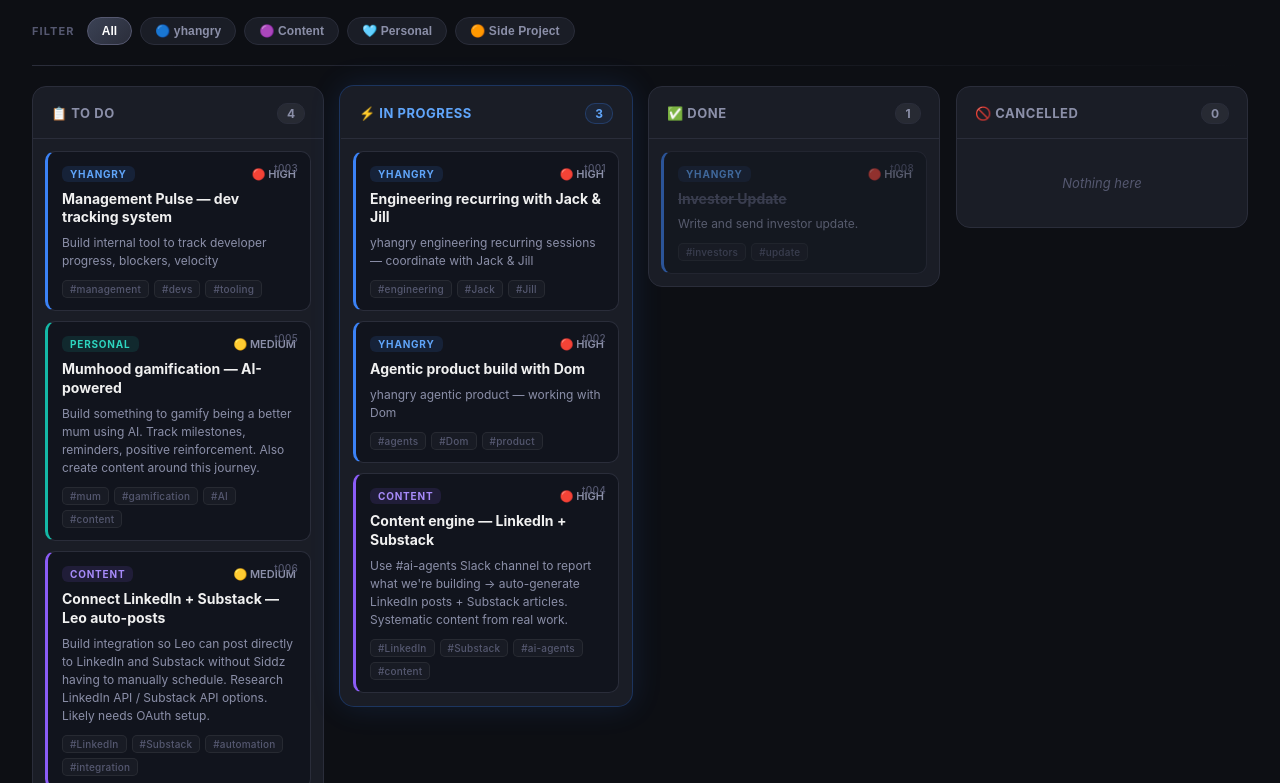
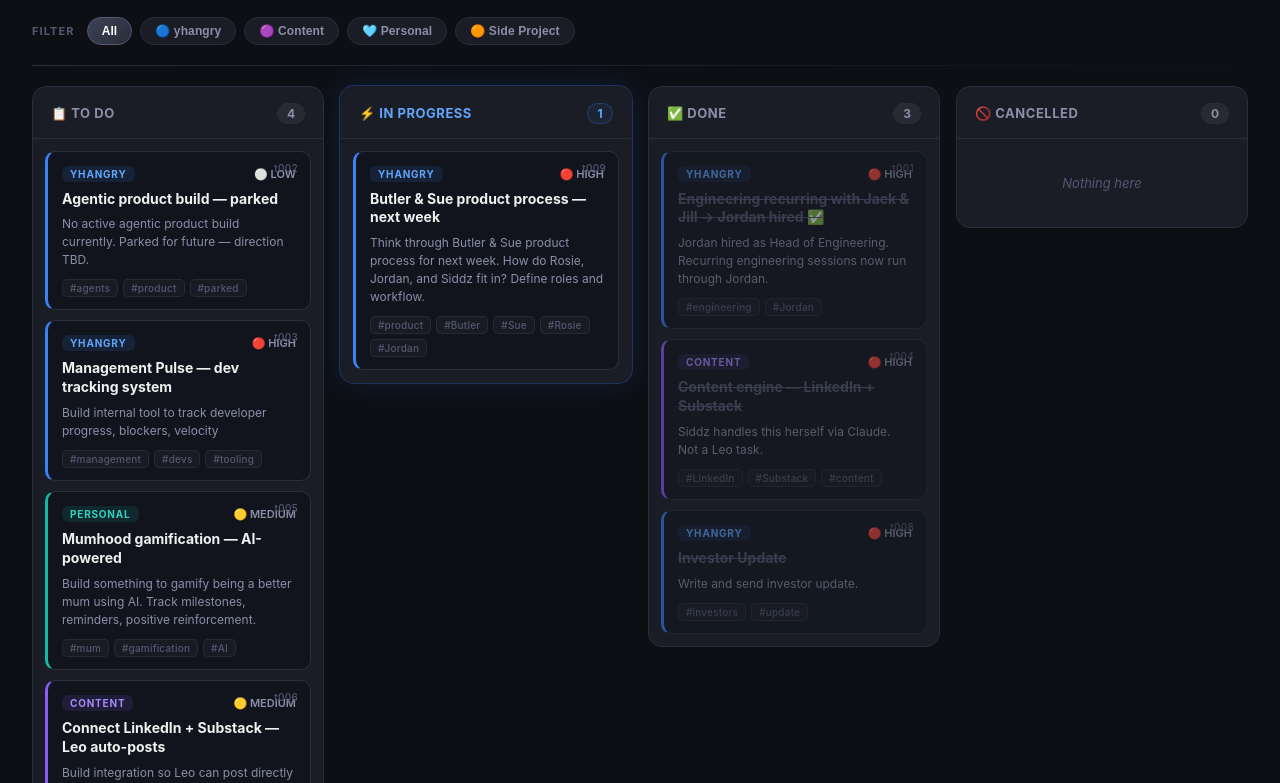
Before and after one commit to leojarvis91/mission-control, a plain HTML site: page index.html in a window 1280 px wide. Shown: the part 92-875 px from the top of the page. Drawn offline with Linux system fonts and the light colour scheme.

Commit message:
Board update 2026-03-21 — Jordan hired, Butler & Sue added

```diff
--- a/index.html
+++ b/index.html
@@ -431,39 +431,38 @@
 //  TASK DATA — regenerate this block on changes
 // ─────────────────────────────────────────────
 const TASK_DATA = {
-  "lastUpdated": "2026-03-07T07:35:00.000Z",
+  "lastUpdated": "2026-03-21T07:00:00.000Z",
   "tasks": [
     {
       "id": "t001",
-      "title": "Engineering recurring with Jack & Jill",
-      "detail": "yhangry engineering recurring sessions — coordinate with Jack & Jill",
-      "status": "IN_PROGRESS",
+      "title": "Engineering recurring with Jack & Jill → Jordan hired ✅",
+      "detail": "Jordan hired as Head of Engineering. Recurring engineering sessions now run through Jordan.",
+      "status": "DONE",
       "category": "yhangry",
       "priority": "HIGH",
       "createdAt": "2026-03-04T23:34:51.000Z",
-      "updatedAt": "2026-03-04T23:34:51.000Z",
+      "updatedAt": "2026-03-21T07:00:00.000Z",
       "dueDate": null,
       "tags": [
         "engineering",
-        "Jack",
-        "Jill"
+        "Jordan"
       ],
-      "completedAt": null
+      "completedAt": "2026-03-21T07:00:00.000Z"
     },
     {
       "id": "t002",
-      "title": "Agentic product build with Dom",
-      "detail": "yhangry agentic product — working with Dom",
-      "status": "IN_PROGRESS",
+      "title": "Agentic product build — parked",
+      "detail": "No active agentic product build currently. Parked for future — direction TBD.",
+      "status": "TODO",
       "category": "yhangry",
-      "priority": "HIGH",
+      "priority": "LOW",
       "createdAt": "2026-03-04T23:34:51.000Z",
-      "updatedAt": "2026-03-04T23:34:51.000Z",
+      "updatedAt": "2026-03-21T07:00:00.000Z",
       "dueDate": null,
       "tags": [
         "agents",
-        "Dom",
-        "product"
+        "product",
+        "parked"
       ],
       "completedAt": null
     },
@@ -487,25 +486,24 @@ const TASK_DATA = {
     {
       "id": "t004",
       "title": "Content engine — LinkedIn + Substack",
-      "detail": "Use #ai-agents Slack channel to report what we're building → auto-generate LinkedIn posts + Substack articles. Systematic content from real work.",
-      "status": "IN_PROGRESS",
+      "detail": "Siddz handles this herself via Claude. Not a Leo task.",
+      "status": "DONE",
       "category": "content",
       "priority": "HIGH",
       "createdAt": "2026-03-04T23:34:51.000Z",
-      "updatedAt": "2026-03-04T23:55:00.000Z",
+      "updatedAt": "2026-03-21T07:00:00.000Z",
       "dueDate": null,
       "tags": [
         "LinkedIn",
         "Substack",
-        "ai-agents",
         "content"
       ],
-      "completedAt": null
+      "completedAt": "2026-03-21T07:00:00.000Z"
     },
     {
       "id": "t005",
       "title": "Mumhood gamification — AI-powered",
-      "detail": "Build something to gamify being a better mum using AI. Track milestones, reminders, positive reinforcement. Also create content around this journey.",
+      "detail": "Build something to gamify being a better mum using AI. Track milestones, reminders, positive reinforcement.",
       "status": "TODO",
       "category": "personal",
       "priority": "MEDIUM",
@@ -515,15 +513,14 @@ const TASK_DATA = {
       "tags": [
         "mum",
         "gamification",
-        "AI",
-        "content"
+        "AI"
       ],
       "completedAt": null
     },
     {
       "id": "t006",
       "title": "Connect LinkedIn + Substack — Leo auto-posts",
-      "detail": "Build integration so Leo can post directly to LinkedIn and Substack without Siddz having to manually schedule. Research LinkedIn API / Substack API options. Likely needs OAuth setup.",
+      "detail": "Build integration so Leo can post directly to LinkedIn and Substack. Research API / OAuth options.",
       "status": "TODO",
       "category": "content",
       "priority": "MEDIUM",
@@ -533,26 +530,7 @@ const TASK_DATA = {
       "tags": [
         "LinkedIn",
         "Substack",
-        "automation",
-        "integration"
-      ],
-      "completedAt": null
-    },
-    {
-      "id": "t007",
-      "title": "yhangry Agent Intelligence Brain",
-      "detail": "Build yhangry's central agent intelligence layer — the brain that powers and coordinates all agents across the company.",
-      "status": "TODO",
-      "category": "yhangry",
-      "priority": "HIGH",
-      "createdAt": "2026-03-05T19:10:00.000Z",
-      "updatedAt": "2026-03-05T19:10:00.000Z",
-      "dueDate": null,
-      "tags": [
-        "agents",
-        "AI",
-        "infrastructure",
-        "product"
+        "automation"
       ],
       "completedAt": null
     },
@@ -571,6 +549,25 @@ const TASK_DATA = {
         "update"
       ],
       "completedAt": "2026-03-07T07:35:00.000Z"
+    },
+    {
+      "id": "t009",
+      "title": "Butler & Sue product process — next week",
+      "detail": "Think through Butler & Sue product process for next week. How do Rosie, Jordan, and Siddz fit in? Define roles and workflow.",
+      "status": "IN_PROGRESS",
+      "category": "yhangry",
+      "priority": "HIGH",
+      "createdAt": "2026-03-21T07:00:00.000Z",
+      "updatedAt": "2026-03-21T07:00:00.000Z",
+      "dueDate": "2026-03-21",
+      "tags": [
+        "product",
+        "Butler",
+        "Sue",
+        "Rosie",
+        "Jordan"
+      ],
+      "completedAt": null
     }
   ]
 };
```
